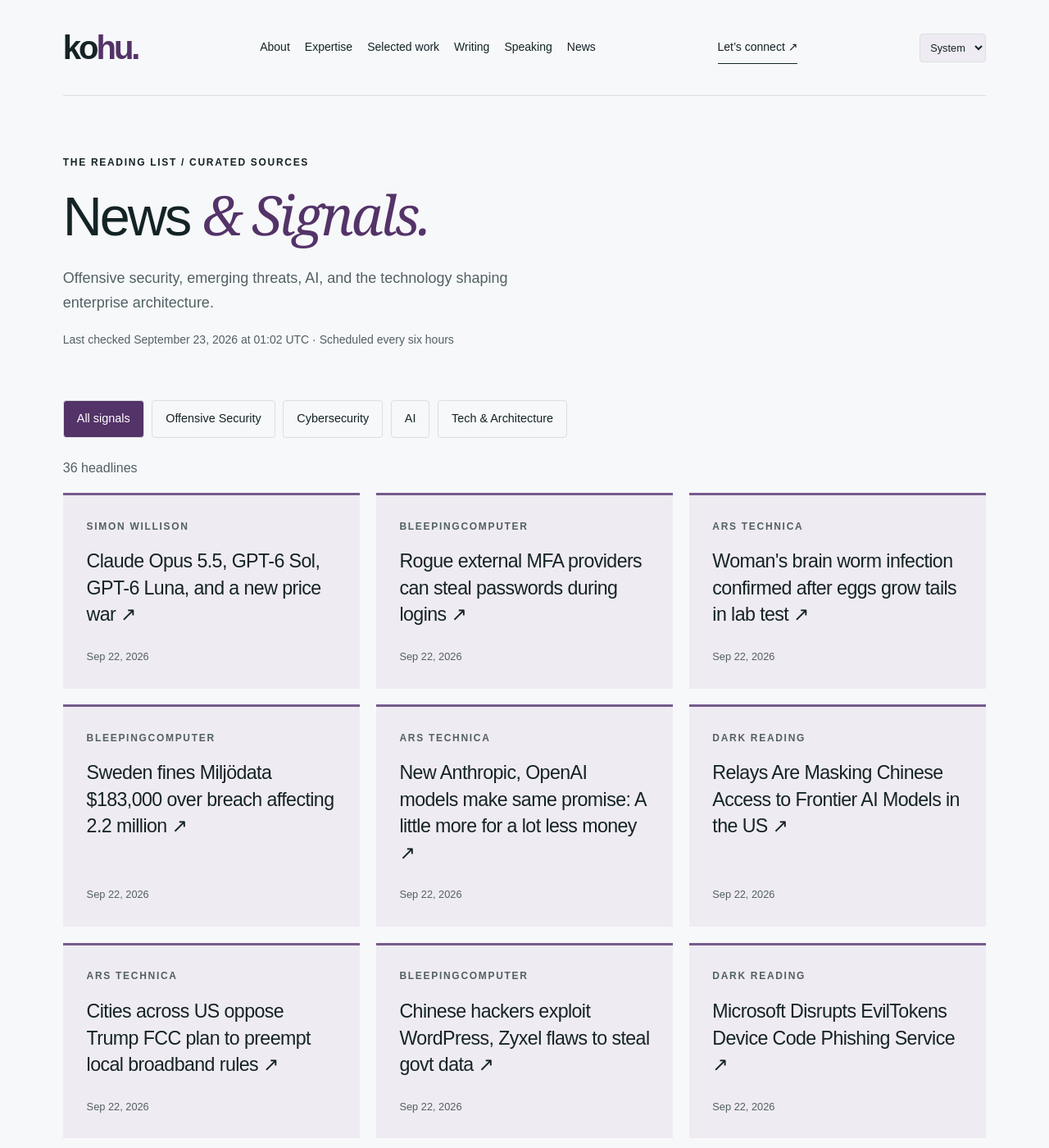
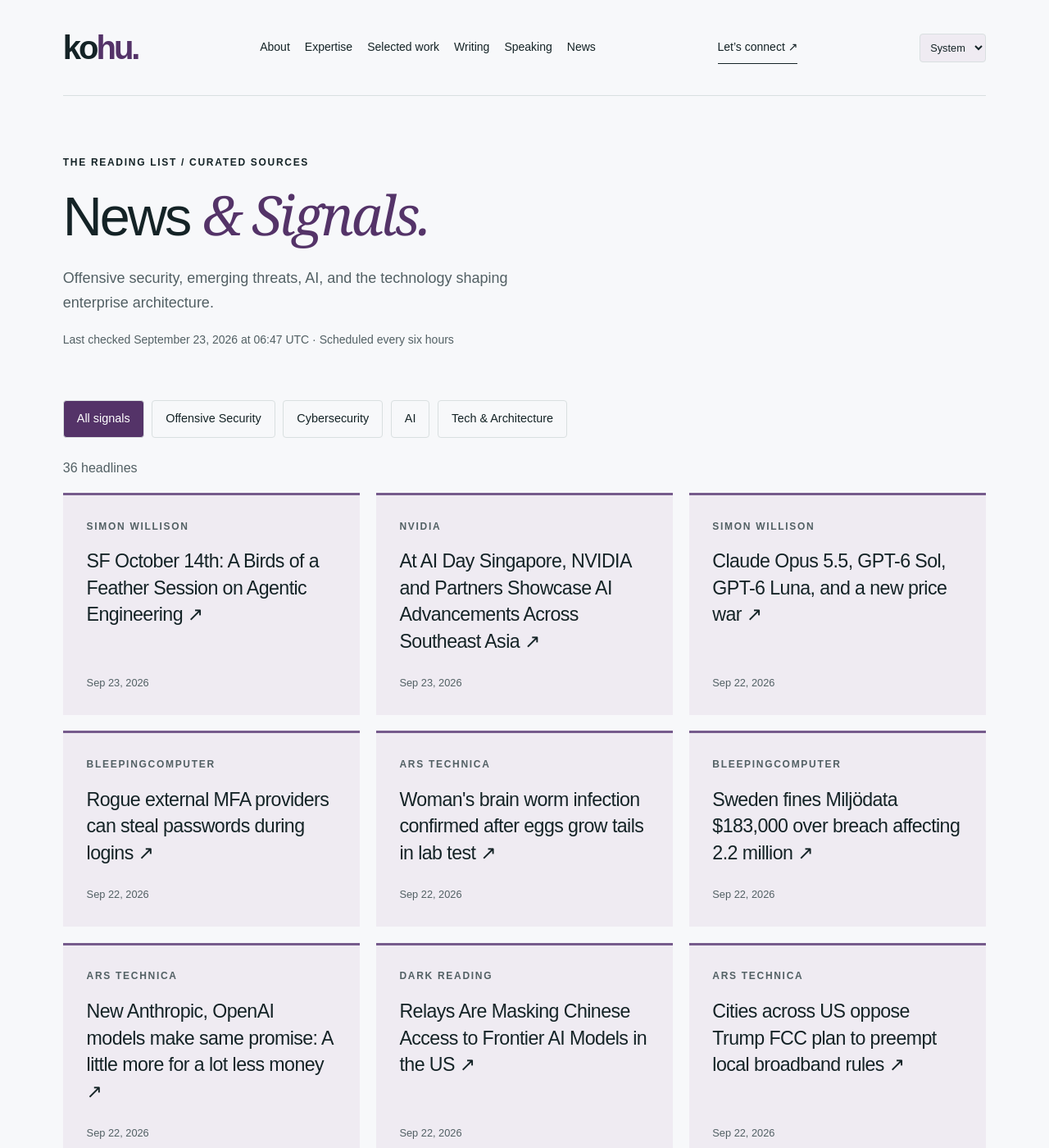
Before and after one commit to hntk/hntk.github.io, a Jekyll site: the page built from news/index.html, in a window 1280 px wide and 1400 px high. Shown: the whole window at 82% size. Built offline with Jekyll 4.4.1, drawn with Linux system fonts in a browser that asks for light colours; part of the change alters nothing that is shown; some of the changed text lies outside the part shown.

Commit message:
Refresh News and Signals

```diff
--- a/_data/news.json
+++ b/_data/news.json
@@ -1,6 +1,22 @@
 {
-  "updated": "2026-09-23T01:02:31.801418+00:00",
+  "updated": "2026-09-23T06:47:11.808724+00:00",
   "items": [
+    {
+      "title": "SF October 14th: A Birds of a Feather Session on Agentic Engineering",
+      "url": "https://simonwillison.net/2026/Sep/23/bof-agentic-engineering/",
+      "published": "2026-09-23T02:53:19+00:00",
+      "source": "Simon Willison",
+      "source_id": "simon-willison",
+      "category": "ai"
+    },
+    {
+      "title": "At AI Day Singapore, NVIDIA and Partners Showcase AI Advancements Across Southeast Asia",
+      "url": "https://blogs.nvidia.com/blog/ai-day-singapore/",
+      "published": "2026-09-23T02:30:22+00:00",
+      "source": "NVIDIA",
+      "source_id": "nvidia",
+      "category": "ai"
+    },
     {
       "title": "Claude Opus 5.5, GPT-6 Sol, GPT-6 Luna, and a new price war",
       "url": "https://simonwillison.net/2026/Sep/22/opus-and-sol-and-luna/",
@@ -77,14 +93,6 @@
       "title": "llm 0.36",
       "url": "https://simonwillison.net/2026/Sep/22/llm/",
       "published": "2026-09-22T18:48:37+00:00",
-      "source": "Simon Willison",
-      "source_id": "simon-willison",
-      "category": "ai"
-    },
-    {
-      "title": "Quoting @therealcornpop",
-      "url": "https://simonwillison.net/2026/Sep/22/therealcornpop/",
-      "published": "2026-09-22T18:03:21+00:00",
       "source": "Simon Willison",
       "source_id": "simon-willison",
       "category": "ai"
@@ -181,14 +189,6 @@
       "title": "NVIDIA Launches DSX Ready to Qualify Power and Cooling Products for AI Factories",
       "url": "https://blogs.nvidia.com/blog/dsx-ready-ai-factories-power-cooling/",
       "published": "2026-09-21T18:00:07+00:00",
-      "source": "NVIDIA",
-      "source_id": "nvidia",
-      "category": "ai"
-    },
-    {
-      "title": "Why Deploying Physical AI at Scale Demands Safety at Every Layer",
-      "url": "https://blogs.nvidia.com/blog/physical-ai-halos-safety/",
-      "published": "2026-09-21T16:00:46+00:00",
       "source": "NVIDIA",
       "source_id": "nvidia",
       "category": "ai"
@@ -295,79 +295,79 @@
       "id": "ars-technica",
       "name": "Ars Technica",
       "status": "ok",
-      "last_success": "2026-09-23T01:02:31.801418+00:00"
+      "last_success": "2026-09-23T06:47:11.808724+00:00"
     },
     {
       "id": "bleepingcomputer",
       "name": "BleepingComputer",
       "status": "ok",
-      "last_success": "2026-09-23T01:02:31.801418+00:00"
+      "last_success": "2026-09-23T06:47:11.808724+00:00"
     },
     {
       "id": "cloudflare",
       "name": "Cloudflare",
       "status": "ok",
-      "last_success": "2026-09-23T01:02:31.801418+00:00"
+      "last_success": "2026-09-23T06:47:11.808724+00:00"
     },
     {
       "id": "dark-reading",
       "name": "Dark Reading",
       "status": "ok",
-      "last_success": "2026-09-23T01:02:31.801418+00:00"
+      "last_success": "2026-09-23T06:47:11.808724+00:00"
     },
     {
       "id": "hugging-face",
       "name": "Hugging Face",
       "status": "ok",
-      "last_success": "2026-09-23T01:02:31.801418+00:00"
+      "last_success": "2026-09-23T06:47:11.808724+00:00"
     },
     {
       "id": "microsoft-research",
       "name": "Microsoft Research",
       "status": "ok",
-      "last_success": "2026-09-23T01:02:31.801418+00:00"
+      "last_success": "2026-09-23T06:47:11.808724+00:00"
     },
     {
       "id": "nvidia",
       "name": "NVIDIA",
       "status": "ok",
-      "last_success": "2026-09-23T01:02:31.801418+00:00"
+      "last_success": "2026-09-23T06:47:11.808724+00:00"
     },
     {
       "id": "portswigger",
       "name": "PortSwigger Research",
       "status": "ok",
-      "last_success": "2026-09-23T01:02:31.801418+00:00"
+      "last_success": "2026-09-23T06:47:11.808724+00:00"
     },
     {
       "id": "schneier",
       "name": "Schneier on Security",
       "status": "ok",
-      "last_success": "2026-09-23T01:02:31.801418+00:00"
+      "last_success": "2026-09-23T06:47:11.808724+00:00"
     },
     {
       "id": "simon-willison",
       "name": "Simon Willison",
       "status": "ok",
-      "last_success": "2026-09-23T01:02:31.801418+00:00"
+      "last_success": "2026-09-23T06:47:11.808724+00:00"
     },
     {
       "id": "specterops",
       "name": "SpecterOps",
       "status": "ok",
-      "last_success": "2026-09-23T01:02:31.801418+00:00"
+      "last_success": "2026-09-23T06:47:11.808724+00:00"
     },
     {
       "id": "trail-of-bits",
       "name": "Trail of Bits",
       "status": "ok",
-      "last_success": "2026-09-23T01:02:31.801418+00:00"
+      "last_success": "2026-09-23T06:47:11.808724+00:00"
     },
     {
       "id": "wired",
       "name": "WIRED Security",
       "status": "ok",
-      "last_success": "2026-09-23T01:02:31.801418+00:00"
+      "last_success": "2026-09-23T06:47:11.808724+00:00"
     }
   ]
 }
```
